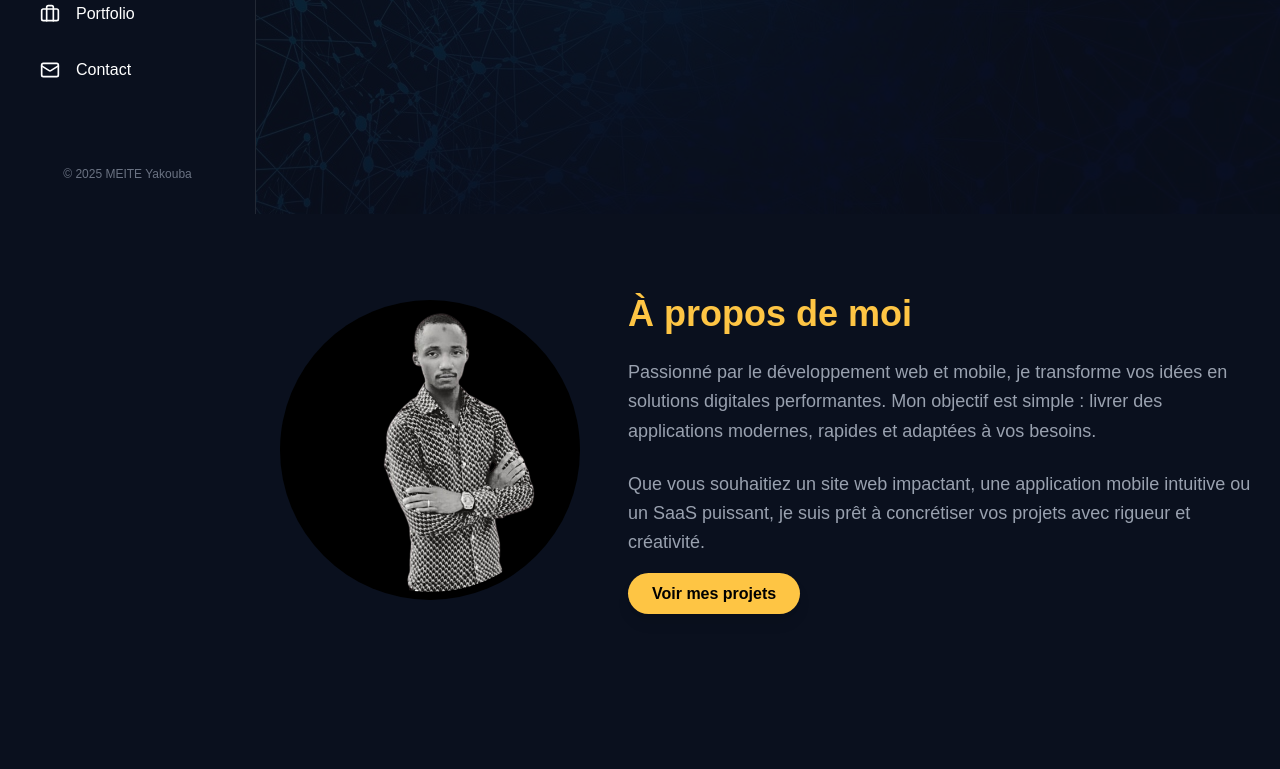
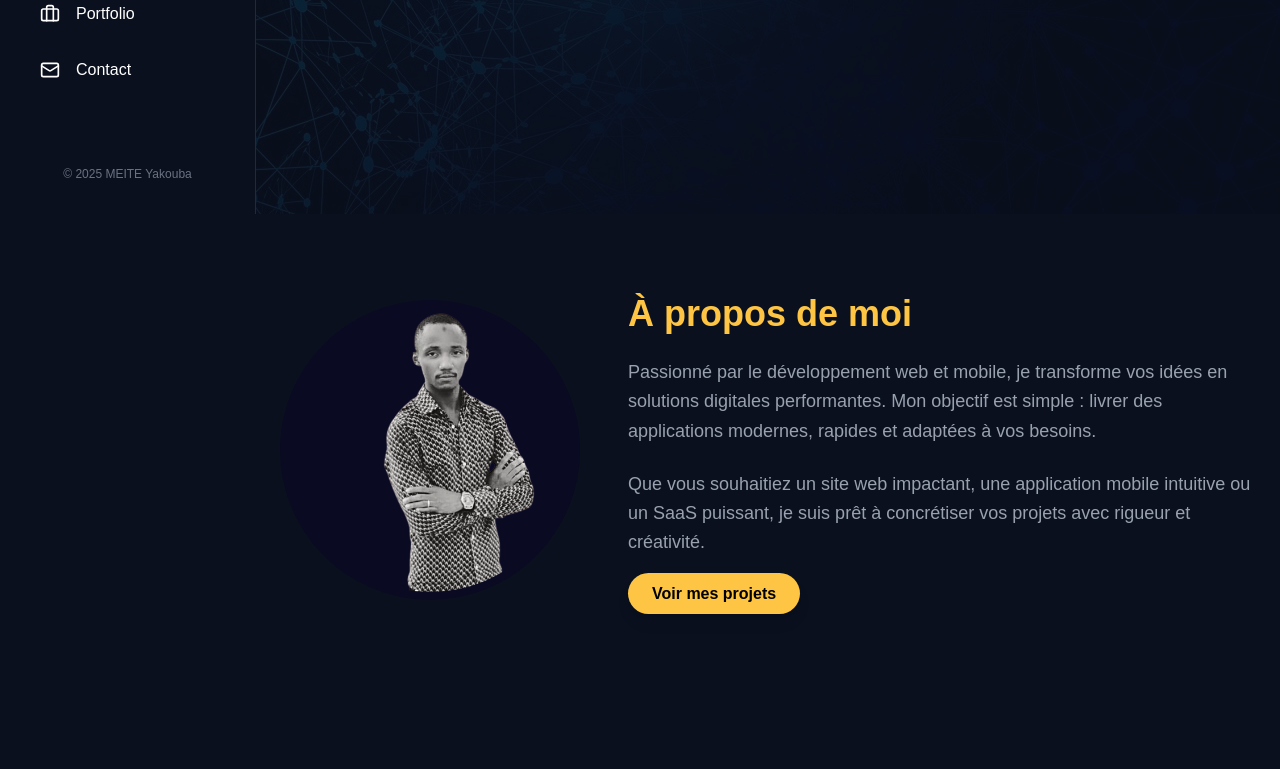
Before and after one commit to Massy-dev/Portfolio, a Next.js app: page / in a window 1280 px wide. Shown: the part 586-1355 px from the top of the page. Built offline with nearby package versions, Linux system fonts and the light colour scheme.

Commit message:
Changement de l'image du landing

```diff
--- a/src/Components/about.tsx
+++ b/src/Components/about.tsx
@@ -14,7 +14,7 @@ const About = () => {
           initial={{ opacity: 0, x: -60 }}
           animate={{ opacity: 1, x: 0 }}
           transition={{ duration: 0.7 }}
-          className="flex-shrink-0 rounded-full bg-black"
+          className="flex-shrink-0 rounded-full bg-[#0a0a23]"
         >
           <Image
             src="/meite3.png"
```
